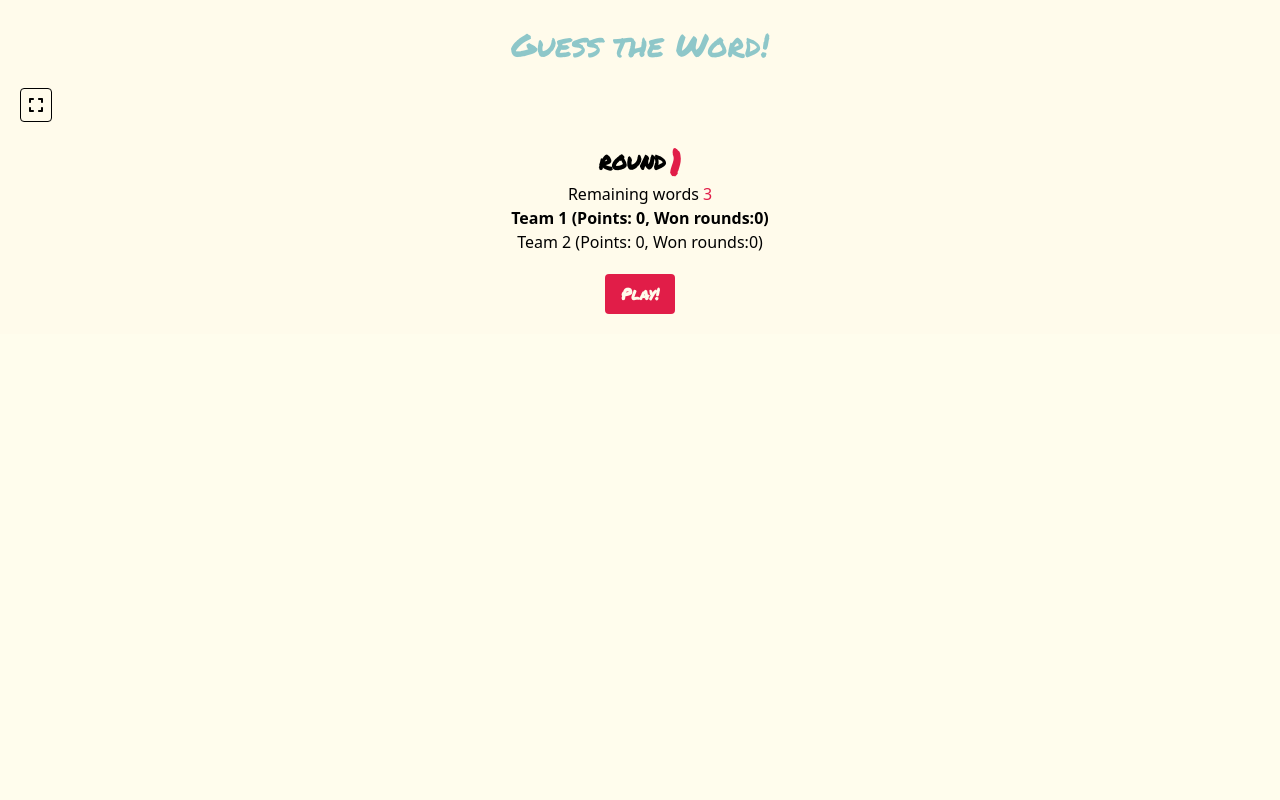
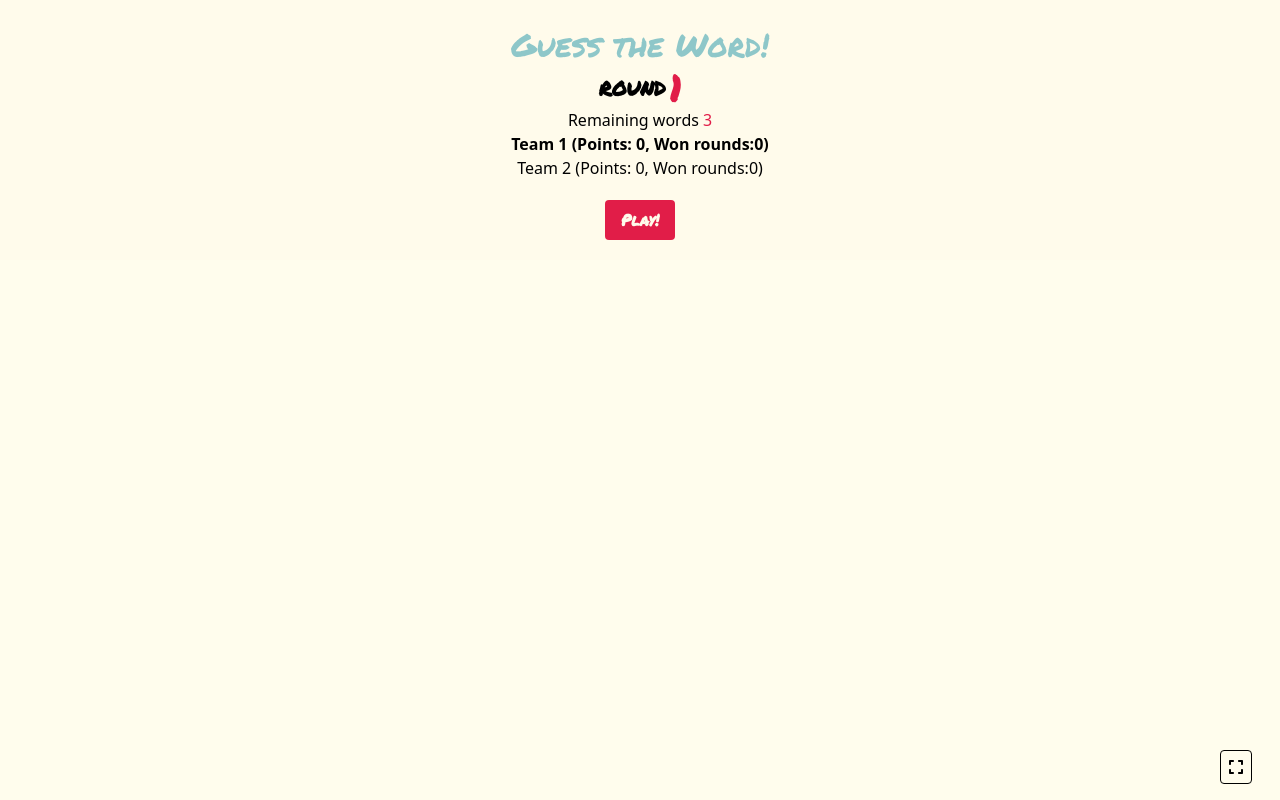
Before and after one commit to em-jose/guess-the-word, a React (Vite) app: page / in a window 1280 px wide. Built offline with nearby package versions, Linux system fonts and the light colour scheme.

Commit message:
style: change fullscreen boton position

```diff
--- a/src/components/Fullscreen.jsx
+++ b/src/components/Fullscreen.jsx
@@ -11,7 +11,7 @@ export const Fullscreen = () => {
     };
 
     return (
-        <div className="my-5">
+        <div className="fixed bottom-4 right-4">
             <button
                 className="bg-transparent hover:bg-black text-black font-semibold hover:text-white py-1 px-2 border border-black hover:border-transparent rounded mr-3"
                 onClick={handleFullScreen}
```
